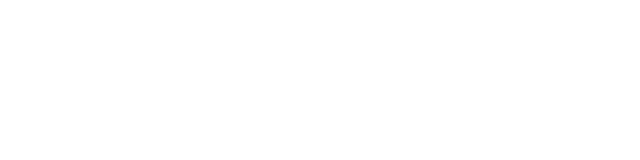
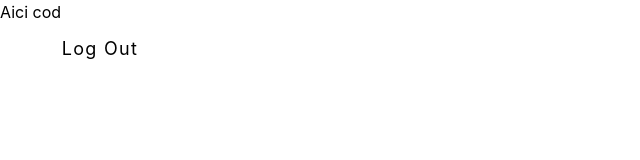
Before and after one commit to alinciobanu16/Pweb, a React (Create React App) app in the folder frontend/: page /helper in a window 1280 px wide. Before the commit this address had no page. Shown: the top 160 px of the page, without its empty margins (0-640 px from the left). Built offline with nearby package versions, Linux system fonts and the light colour scheme.

Commit message:
welcome back a user already registered

```diff
--- a/frontend/src/App.js
+++ b/frontend/src/App.js
@@ -5,6 +5,7 @@
 import Login from "./pages/Login";
 import Refugee from "./pages/Refugee";
 import UserType from "./pages/UserType";
+import Helper from "./pages/Helper";
 
 function App() {
     return (
@@ -14,6 +15,7 @@
                 <Route path="/register" element={<Register />} />
                 <Route path="/login" element={<Login />} />
                 <Route path="/refugee" element={<Refugee />} />
+                <Route path="/helper" element={<Helper />} />
                 <Route path="/user-type" element={<UserType />} />
             </Routes>
         </BrowserRouter>
--- a/frontend/src/pages/Helper.js
+++ b/frontend/src/pages/Helper.js
@@ -1,3 +1,19 @@
+import { useAuth0 } from "@auth0/auth0-react";
+import "../styles/usertype.css";
+
 const Helper = () => {
-    return <div>Aici cod</div>;
+    const { logout } = useAuth0();
+    return (
+        <>
+            <div>Aici cod</div>
+            <button
+                className="type__btn"
+                onClick={() => logout({ returnTo: window.location.origin })}
+            >
+                Log Out
+            </button>
+        </>
+    );
 };
+
+export default Helper;
--- a/frontend/src/pages/UserType.js
+++ b/frontend/src/pages/UserType.js
@@ -23,7 +23,7 @@
         userType: "",
     });
 
-    const [userType, setUserType] = useState("");
+    const [userType, setUserType] = useState("non");
     const [errors, setErrors] = useState([]);
 
     const handleChange = (e) => {
@@ -53,13 +53,13 @@
             console.log(data);
             if (data.success) {
                 setUserType(data.userType);
-            }
+            } else setUserType("");
         };
 
         if (isAuthenticated) {
             fetchData();
         }
-    }, [user]);
+    }, [isAuthenticated]);
 
     console.log(isAuthenticated);
     console.log(userData);
@@ -106,10 +106,13 @@
         },
     });
 
+    // if (isLoading) return <div>Loading...</div>;
+
     return (
+        isAuthenticated && (
             <div className="main__container">
                 <div className="main__helpers">
-                {!!userType ? (
+                    {userType.length >= 4 && (
                         <>
                             <InputLabel
                                 id="demo-simple-select-helper-label"
@@ -124,11 +127,25 @@
                             <Link to={`/${userType}`} className="type__btn">
                                 Continue
                             </Link>
+                            <button
+                                className="type__btn"
+                                onClick={() =>
+                                    logout({ returnTo: window.location.origin })
+                                }
+                            >
+                                Log Out
+                            </button>
                         </>
-                ) : (
+                    )}
+
+                    {userType.length === 0 && (
                         <>
                             <CssTextField
-                            sx={{ mt: 2, width: "30%", marginBottom: "10px" }}
+                                sx={{
+                                    mt: 2,
+                                    width: "30%",
+                                    marginBottom: "10px",
+                                }}
                             >
                                 <InputLabel
                                     id="demo-simple-select-helper-label"
@@ -149,7 +166,8 @@
                                         I want to help ukrainian refugees
                                     </MenuItem>
                                     <MenuItem value="refugee">
-                                    I am an ukrainian refugee and I need help
+                                        I am an ukrainian refugee and I need
+                                        help
                                     </MenuItem>
                                 </Select>
                             </CssTextField>
@@ -171,7 +189,56 @@
                     )}
                 </div>
             </div>
+        )
     );
 };
 
 export default UserType;
+
+// <>
+//     <CssTextField
+//         sx={{
+//             mt: 2,
+//             width: "30%",
+//             marginBottom: "10px",
+//         }}
+//     >
+//         <InputLabel
+//             id="demo-simple-select-helper-label"
+//             sx={{ color: "white", textAlign: "center" }}
+//         >
+//             Why you register?
+//         </InputLabel>
+//         <Select
+//             sx={{ color: "white" }}
+//             labelId="demo-simple-select-helper-label"
+//             id="demo-simple-select-helper"
+//             value={userData.userType}
+//             label="Why you register?"
+//             name="userType"
+//             onChange={handleChange}
+//         >
+//             <MenuItem value="helper">
+//                 I want to help ukrainian refugees
+//             </MenuItem>
+//             <MenuItem value="refugee">
+//                 I am an ukrainian refugee and I need
+//                 help
+//             </MenuItem>
+//         </Select>
+//     </CssTextField>
+//     <span className="text-xs text-red-500 pb-2">
+//                                     {!!errors && errors.email}
+//                                 </span>
+//     <button className="type__btn" onClick={saveData}>
+//         Submit
+//     </button>
+//     <button
+//         className="type__btn"
+//         onClick={() =>
+//             logout({ returnTo: window.location.origin })
+//         }
+//     >
+//         Log Out
+//     </button>
+// </>
```
Also changed, not shown: frontend/src/pages/Main.js (line endings or trailing spaces). Lines whose indentation alone changed are shown as unchanged.
